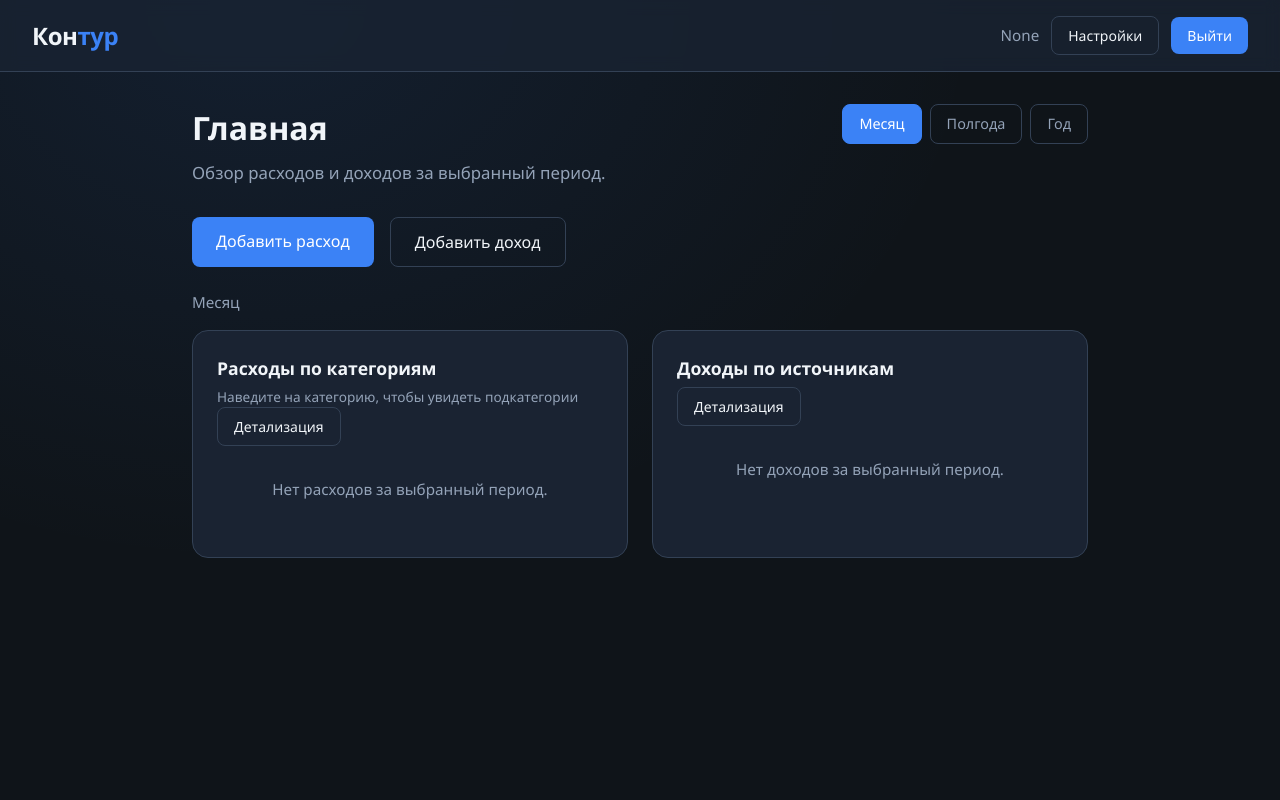
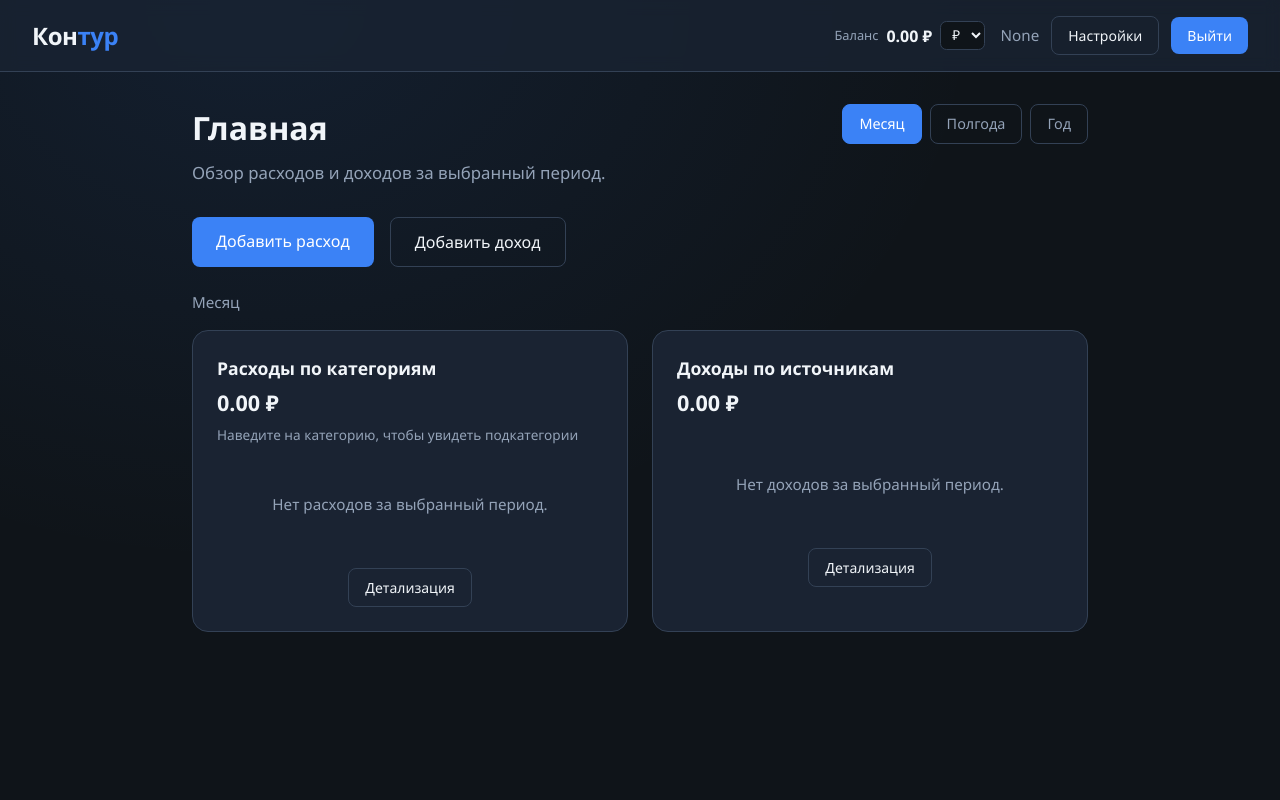
Before and after one commit to Fearzenter66/budget_manager, a Django app: page /home/ in a window 1280 px wide. Run offline with Django 5.2, Linux system fonts and the light colour scheme; the visitor is signed in with stand-in values (Sample User, id 1); data that the repository does not hold is empty.

Commit message:
balances and new posotion of buttons

```diff
--- a/contur/contur/settings.py
+++ b/contur/contur/settings.py
@@ -76,6 +76,7 @@ TEMPLATES = [
                 'django.template.context_processors.request',
                 'django.contrib.auth.context_processors.auth',
                 'django.contrib.messages.context_processors.messages',
+                'core.context_processors.balance',
             ],
         },
     },
@@ -123,7 +124,7 @@ AUTH_PASSWORD_VALIDATORS = [
 
 LANGUAGE_CODE = 'en-us'
 
-TIME_ZONE = 'UTC'
+TIME_ZONE = 'Europe/Moscow'
 
 USE_I18N = True
 
--- /dev/null
+++ b/contur/core/context_processors.py
@@ -0,0 +1,30 @@
+from decimal import Decimal
+
+from core.models import CURRENCY_CHOICES
+from core.money import get_display_currency
+
+
+def _sum_in_currency(queryset, currency):
+    total = Decimal('0')
+    for item in queryset.filter(currency=currency):
+        total += item.decrypted_amount
+    return total
+
+
+def balance(request):
+    user = getattr(request, 'user', None)
+    if user is None or not user.is_authenticated:
+        return {}
+
+    currency = get_display_currency(request)
+    income_total = _sum_in_currency(user.incomes, currency)
+    expense_total = _sum_in_currency(user.expenses, currency)
+    value = income_total - expense_total
+
+    return {
+        'balance': value,
+        'balance_currency': currency,
+        'balance_currency_choices': CURRENCY_CHOICES,
+        'balance_is_negative': value < 0,
+        'balance_is_positive': value > 0,
+    }
--- /dev/null
+++ b/contur/core/templatetags/money_tags.py
@@ -0,0 +1,10 @@
+from django import template
+
+from core.money import format_amount as format_amount_value
+
+register = template.Library()
+
+
+@register.filter
+def format_amount(value):
+    return format_amount_value(value)
--- a/contur/core/web/forms.py
+++ b/contur/core/web/forms.py
@@ -1,8 +1,7 @@
-from datetime import date
-
 from django import forms
 from django.contrib.auth.password_validation import validate_password
 from django.core.exceptions import ValidationError
+from django.utils.timezone import localdate
 
 from core.models import CURRENCY_CHOICES, CustomUser, Expense, ExpenseCategory, Income, Subcategory
 
@@ -14,7 +13,7 @@ class TransactionFormMixin:
         super().__init__(*args, **kwargs)
         if instance is None:
             self.fields['currency'].initial = user.currency
-            self.fields['operation_date'].initial = date.today()
+            self.fields['operation_date'].initial = localdate()
 
 
 class ExpenseForm(TransactionFormMixin, forms.Form):
--- a/contur/core/web/templates/base_app.html
+++ b/contur/core/web/templates/base_app.html
@@ -1,4 +1,5 @@
 {% extends "base.html" %}
+{% load money_tags %}
 
 {% block extra_css %}
 <style>
@@ -36,6 +37,66 @@
         display: flex;
         align-items: center;
         gap: 0.75rem;
+        flex-wrap: wrap;
+        justify-content: flex-end;
+    }
+
+    .balance {
+        display: flex;
+        align-items: center;
+        gap: 0.5rem;
+        margin-right: 0.25rem;
+    }
+
+    .balance-label {
+        color: var(--text-muted);
+        font-size: 0.8rem;
+    }
+
+    .balance-value {
+        font-weight: 600;
+        font-variant-numeric: tabular-nums;
+        white-space: nowrap;
+    }
+
+    .balance-value.positive {
+        color: #4ade80;
+    }
+
+    .balance-value.negative {
+        color: #f87171;
+    }
+
+    .balance-currency-form {
+        display: flex;
+    }
+
+    .balance-currency-select {
+        background: var(--bg);
+        color: var(--text);
+        border: 1px solid var(--border);
+        border-radius: 0.4rem;
+        padding: 0.3rem 0.45rem;
+        font-size: 0.85rem;
+        cursor: pointer;
+    }
+
+    .balance-currency-select:focus {
+        outline: none;
+        border-color: var(--accent);
+        box-shadow: 0 0 0 3px rgba(59, 130, 246, 0.2);
+    }
+
+    .visually-hidden {
+        position: absolute;
+        width: 1px;
+        height: 1px;
+        padding: 0;
+        margin: -1px;
+        overflow: hidden;
+        clip: rect(0, 0, 0, 0);
+        white-space: nowrap;
+        border: 0;
     }
 
     .username {
@@ -148,6 +209,24 @@
     <header class="app-header">
         <a href="{% url 'web:home' %}" class="logo">Кон<span>тур</span></a>
         <div class="user-menu">
+            <div class="balance">
+                <span class="balance-label">Баланс</span>
+                <span class="balance-value{% if balance_is_positive %} positive{% elif balance_is_negative %} negative{% endif %}">
+                    {{ balance|format_amount }} {{ balance_currency }}
+                </span>
+                <form method="get" action="{% url 'web:set_balance_currency' %}" class="balance-currency-form">
+                    <input type="hidden" name="next" value="{{ request.get_full_path }}">
+                    <label class="visually-hidden" for="balance-currency">Валюта баланса</label>
+                    <select id="balance-currency"
+                            name="currency"
+                            class="balance-currency-select"
+                            onchange="this.form.submit()">
+                        {% for code, label in balance_currency_choices %}
+                            <option value="{{ code }}"{% if code == balance_currency %} selected{% endif %}>{{ code }}</option>
+                        {% endfor %}
+                    </select>
+                </form>
+            </div>
             <span class="username">{{ username }}</span>
             <a href="{% url 'web:settings' %}" class="btn btn-secondary btn-sm">Настройки</a>
             <a href="{% url 'web:logout' %}" class="btn btn-primary btn-sm">Выйти</a>
--- a/contur/core/web/templates/expense_list.html
+++ b/contur/core/web/templates/expense_list.html
@@ -1,4 +1,5 @@
 {% extends "base_app.html" %}
+{% load money_tags %}
 
 {% block title %}Расходы — Контур{% endblock %}
 
@@ -51,14 +52,14 @@
                                 </span>
                             </td>
                             <td>{{ expense.subcategory.name }}</td>
-                            <td class="record-amount">{{ expense.decrypted_amount|floatformat:2 }} {{ expense.currency }}</td>
+                            <td class="record-amount">{{ expense.decrypted_amount|format_amount }} {{ expense.currency }}</td>
                             <td class="record-note">{{ expense.decrypted_note }}</td>
                             <td class="record-actions">
                                 <button type="button"
                                         class="delete-btn"
                                         aria-label="Удалить расход"
                                         data-delete-url="{% url 'web:delete_expense' expense.id %}"
-                                        data-delete-message="Удалить расход от {{ expense.operation_date|date:'d.m.Y' }} на {{ expense.decrypted_amount|floatformat:2 }} {{ expense.currency }}?">
+                                        data-delete-message="Удалить расход от {{ expense.operation_date|date:'d.m.Y' }} на {{ expense.decrypted_amount|format_amount }} {{ expense.currency }}?">
                                     ×
                                 </button>
                             </td>
--- a/contur/core/web/templates/home.html
+++ b/contur/core/web/templates/home.html
@@ -1,4 +1,5 @@
 {% extends "base_app.html" %}
+{% load money_tags %}
 
 {% block title %}Главная — Контур{% endblock %}
 
@@ -29,11 +30,9 @@
     <div class="charts-grid">
         <section class="chart-card">
             <div class="chart-card-header">
-                <div>
-                    <h2 class="chart-title">Расходы по категориям</h2>
-                    <p class="chart-hint">Наведите на категорию, чтобы увидеть подкатегории</p>
-                </div>
-                <a href="{% url 'web:expense_list' %}?period={{ period }}" class="btn btn-secondary btn-sm">Детализация</a>
+                <h2 class="chart-title">Расходы по категориям</h2>
+                <p class="chart-total">{{ expenses_total|format_amount }} {{ balance_currency }}</p>
+                <p class="chart-hint">Наведите на категорию, чтобы увидеть подкатегории</p>
             </div>
             {% if expenses_chart.values %}
                 <div class="chart-area">
@@ -45,14 +44,15 @@
             {% else %}
                 <p class="chart-empty">Нет расходов за выбранный период.</p>
             {% endif %}
+            <div class="chart-footer">
+                <a href="{% url 'web:expense_list' %}?period={{ period }}" class="btn btn-secondary btn-sm">Детализация</a>
+            </div>
         </section>
 
         <section class="chart-card">
             <div class="chart-card-header">
-                <div>
-                    <h2 class="chart-title">Доходы по источникам</h2>
-                </div>
-                <a href="{% url 'web:income_list' %}?period={{ period }}" class="btn btn-secondary btn-sm">Детализация</a>
+                <h2 class="chart-title">Доходы по источникам</h2>
+                <p class="chart-total">{{ incomes_total|format_amount }} {{ balance_currency }}</p>
             </div>
             {% if incomes_chart.values %}
                 <div class="chart-area">
@@ -64,6 +64,9 @@
             {% else %}
                 <p class="chart-empty">Нет доходов за выбранный период.</p>
             {% endif %}
+            <div class="chart-footer">
+                <a href="{% url 'web:income_list' %}?period={{ period }}" class="btn btn-secondary btn-sm">Детализация</a>
+            </div>
         </section>
     </div>
 </div>
@@ -128,16 +131,26 @@
         border: 1px solid var(--border);
         border-radius: 1rem;
         padding: 1.5rem;
+        display: flex;
+        flex-direction: column;
     }
 
-    .chart-card-header .btn {
-        flex-shrink: 0;
+    .chart-card-header {
+        margin-bottom: 1rem;
     }
 
     .chart-title {
         font-size: 1.1rem;
         font-weight: 600;
         margin-bottom: 0.35rem;
+    }
+
+    .chart-total {
+        font-size: 1.35rem;
+        font-weight: 700;
+        font-variant-numeric: tabular-nums;
+        margin-bottom: 0.35rem;
+        white-space: nowrap;
     }
 
     .chart-card-header .chart-hint {
@@ -150,10 +163,17 @@
         margin-bottom: 1rem;
     }
 
+    .chart-footer {
+        display: flex;
+        justify-content: center;
+        margin-top: 1.25rem;
+    }
+
     .chart-area {
         display: flex;
         flex-direction: column;
         align-items: center;
+        flex: 1;
     }
 
     .chart-wrap {
@@ -199,12 +219,30 @@
 {% block extra_js %}
 <script src="https://cdn.jsdelivr.net/npm/chart.js@4.4.7/dist/chart.umd.min.js"></script>
 <script>
+    function formatAmount(value) {
+        const number = Number(value);
+        if (!Number.isFinite(number)) {
+            return '0.00';
+        }
+        const sign = number < 0 ? '-' : '';
+        const [integer, fraction] = Math.abs(number).toFixed(2).split('.');
+        const grouped = integer.replace(/\B(?=(\d{3})+(?!\d))/g, ' ');
+        return `${sign}${grouped}.${fraction}`;
+    }
+
     const pieChartOptions = {
         responsive: true,
         maintainAspectRatio: false,
         plugins: {
             legend: {
                 display: false,
+            },
+            tooltip: {
+                callbacks: {
+                    label(context) {
+                        return `${context.label}: ${formatAmount(context.parsed)}`;
+                    },
+                },
             },
         },
     };
@@ -288,6 +326,9 @@
                                     return `${ExpenseCategoryLabel(categoryKey)} · ${items[0].label}`;
                                 }
                                 return items[0].label;
+                            },
+                            label(items) {
+                                return formatAmount(items.parsed);
                             },
                         },
                     },
--- a/contur/core/web/templates/income_list.html
+++ b/contur/core/web/templates/income_list.html
@@ -1,4 +1,5 @@
 {% extends "base_app.html" %}
+{% load money_tags %}
 
 {% block title %}Доходы — Контур{% endblock %}
 
@@ -44,14 +45,14 @@
                             data-edit-url="{% url 'web:income_list' %}?period={{ period }}&edit={{ income.id }}">
                             <td>{{ income.operation_date|date:"d.m.Y" }}</td>
                             <td>{{ income.decrypted_source }}</td>
-                            <td class="record-amount">{{ income.decrypted_amount|floatformat:2 }} {{ income.currency }}</td>
+                            <td class="record-amount">{{ income.decrypted_amount|format_amount }} {{ income.currency }}</td>
                             <td class="record-note">{{ income.decrypted_note }}</td>
                             <td class="record-actions">
                                 <button type="button"
                                         class="delete-btn"
                                         aria-label="Удалить доход"
                                         data-delete-url="{% url 'web:delete_income' income.id %}"
-                                        data-delete-message="Удалить доход «{{ income.decrypted_source }}» от {{ income.operation_date|date:'d.m.Y' }} на {{ income.decrypted_amount|floatformat:2 }} {{ income.currency }}?">
+                                        data-delete-message="Удалить доход «{{ income.decrypted_source }}» от {{ income.operation_date|date:'d.m.Y' }} на {{ income.decrypted_amount|format_amount }} {{ income.currency }}?">
                                     ×
                                 </button>
                             </td>
--- a/contur/core/web/urls.py
+++ b/contur/core/web/urls.py
@@ -18,6 +18,7 @@ urlpatterns = [
     path('login/', views.login_view, name='login'),
     path('register/', views.register_view, name='register'),
     path('settings/', views.settings_view, name='settings'),
+    path('balance-currency/', views.set_balance_currency_view, name='set_balance_currency'),
     path('logout/', views.logout_view, name='logout'),
     path('password-reset/', views.password_reset_view, name='password_reset'),
 ]
--- a/contur/core/web/views.py
+++ b/contur/core/web/views.py
@@ -2,11 +2,13 @@ from django.contrib.auth import login, logout
 from django.contrib.auth.decorators import login_required
 from django.shortcuts import get_object_or_404, redirect, render
 from django.urls import reverse
-from django.views.decorators.http import require_POST
+from django.utils.http import url_has_allowed_host_and_scheme
+from django.views.decorators.http import require_GET, require_POST
 
 from core.auth_backend import EncryptedUsernameBackend
 from core.expense_stats import PERIOD_CHOICES, get_home_charts, get_period_range
-from core.models import CustomUser, Expense, Income
+from core.models import CURRENCY_CHOICES, CustomUser, Expense, Income
+from core.money import get_display_currency
 from core.web.forms import ExpenseForm, IncomeForm, LoginForm, RegisterForm
 
 
@@ -29,6 +31,7 @@ def _list_period_context(request, queryset):
     records = queryset.filter(
         operation_date__gte=start,
         operation_date__lte=end,
+        currency=get_display_currency(request),
     )
     return {
         'username': request.user.get_decrypted_username(),
@@ -57,7 +60,7 @@ def home(request):
     if period not in dict(PERIOD_CHOICES):
         period = 'month'
 
-    charts = get_home_charts(request.user, period)
+    charts = get_home_charts(request.user, period, currency=get_display_currency(request))
     return render(request, 'home.html', {
         'username': request.user.get_decrypted_username(),
         'period': charts['period'],
@@ -65,6 +68,8 @@ def home(request):
         'period_label': charts['period_label'],
         'expenses_chart': charts['expenses'],
         'incomes_chart': charts['incomes'],
+        'expenses_total': charts['expenses_total'],
+        'incomes_total': charts['incomes_total'],
     })
 
 
@@ -250,6 +255,23 @@ def delete_income_view(request, pk):
 
 
 @login_required
+@require_GET
+def set_balance_currency_view(request):
+    currency = request.GET.get('currency')
+    if currency in dict(CURRENCY_CHOICES):
+        request.session['balance_currency'] = currency
+
+    next_url = request.GET.get('next', '')
+    if next_url and url_has_allowed_host_and_scheme(
+        next_url,
+        allowed_hosts={request.get_host()},
+        require_https=request.is_secure(),
+    ):
+        return redirect(next_url)
+    return redirect('web:home')
+
+
+@login_required
 def settings_view(request):
     """
     Renders the settings page
```
Also changed, not shown: contur/core/expense_stats.py (+16 -2 lines), contur/core/money.py (added, +39 -0 lines), contur/core/templatetags/__init__.py (added).
